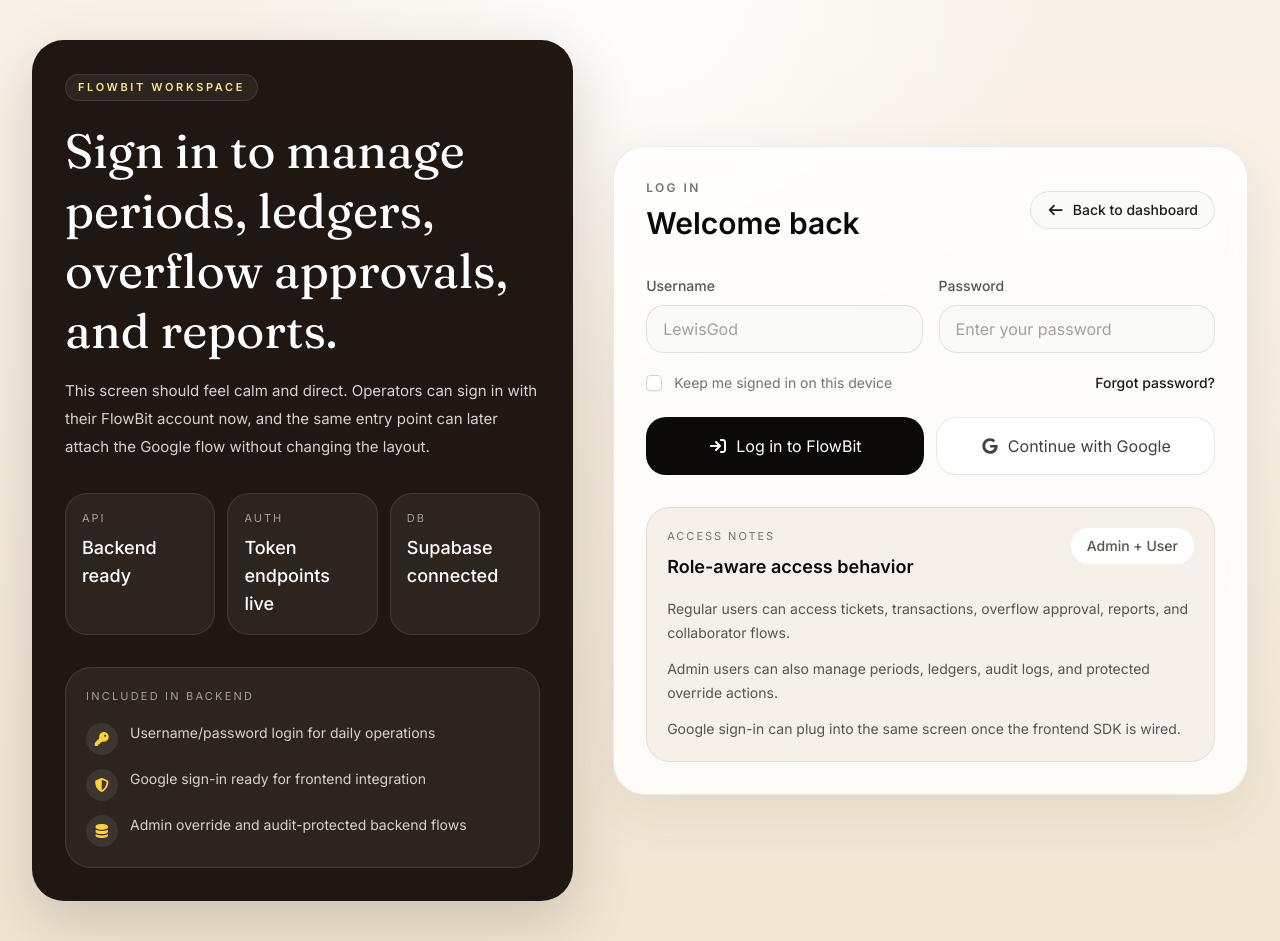
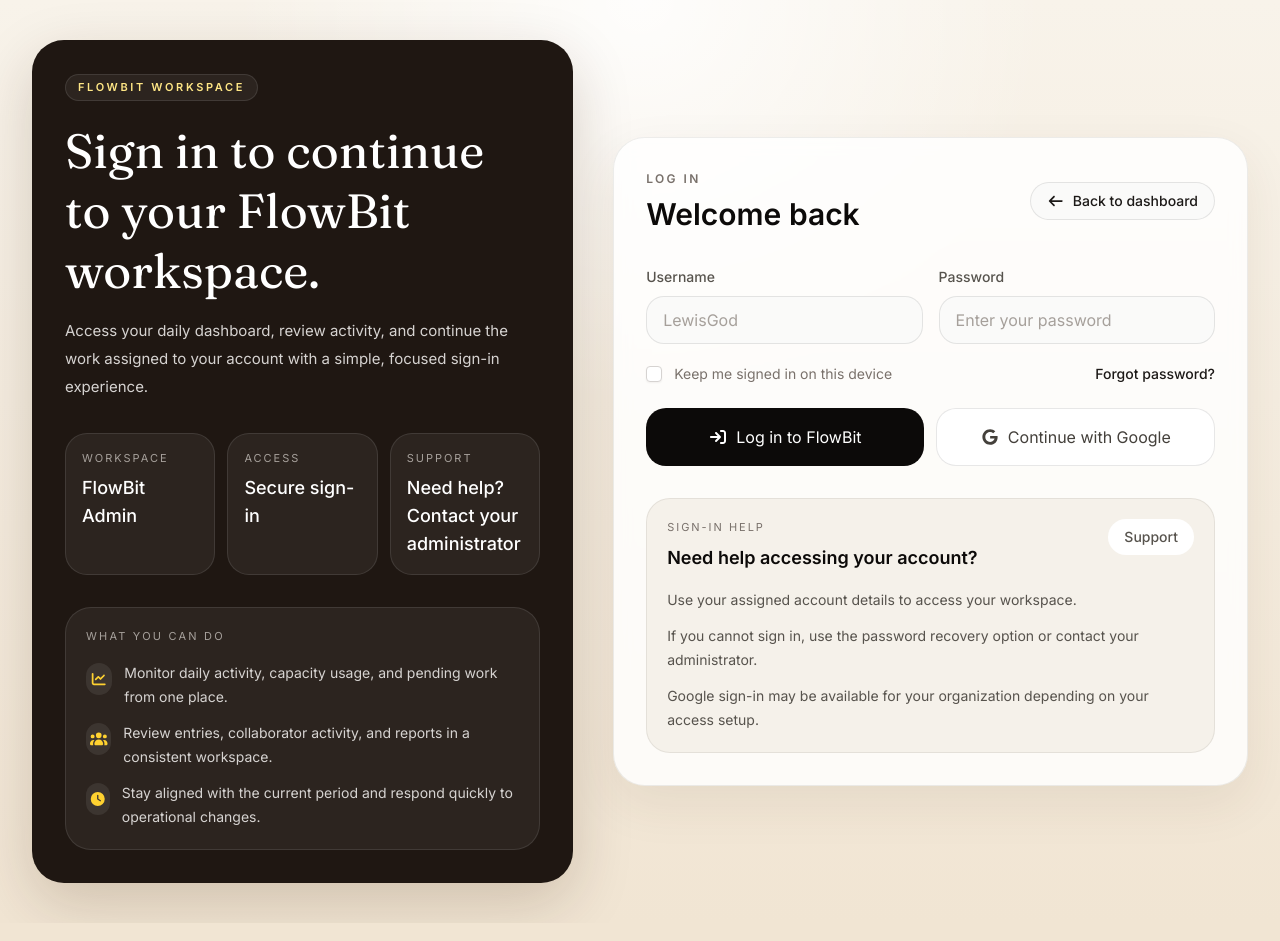
Before and after one commit to dana-khaing/FlowBit_Capacity-Based-Numeric-Transaction-Management-System, a Next.js app in the folder flowbit-frontend/: page /login in a window 1280 px wide. Built offline with nearby package versions, Linux system fonts and the light colour scheme.

Commit message:
Use production-safe copy on login screen

```diff
--- a/flowbit-frontend/src/components/auth/auth-marketing-panel.tsx
+++ b/flowbit-frontend/src/components/auth/auth-marketing-panel.tsx
@@ -1,26 +1,26 @@
 import { FontAwesomeIcon } from "@fortawesome/react-fontawesome";
-import { faDatabase, faKey, faShieldHalved } from "@fortawesome/free-solid-svg-icons";
+import { faChartLine, faClock, faUsers } from "@fortawesome/free-solid-svg-icons";
 import { Card, CardContent } from "@/components/ui/card";
 
 const authHighlights = [
   {
-    icon: faKey,
-    text: "Username/password login for daily operations",
+    icon: faChartLine,
+    text: "Monitor daily activity, capacity usage, and pending work from one place.",
   },
   {
-    icon: faShieldHalved,
-    text: "Google sign-in ready for frontend integration",
+    icon: faUsers,
+    text: "Review entries, collaborator activity, and reports in a consistent workspace.",
   },
   {
-    icon: faDatabase,
-    text: "Admin override and audit-protected backend flows",
+    icon: faClock,
+    text: "Stay aligned with the current period and respond quickly to operational changes.",
   },
 ];
 
-const envChecks = [
-  { label: "API", value: "Backend ready" },
-  { label: "Auth", value: "Token endpoints live" },
-  { label: "DB", value: "Supabase connected" },
+const infoCards = [
+  { label: "Workspace", value: "FlowBit Admin" },
+  { label: "Access", value: "Secure sign-in" },
+  { label: "Support", value: "Need help? Contact your administrator" },
 ];
 
 export function AuthMarketingPanel() {
@@ -30,15 +30,15 @@
         FlowBit Workspace
       </div>
       <h1 className="mt-5 font-serif text-4xl leading-tight text-white sm:text-5xl">
-        Sign in to manage periods, ledgers, overflow approvals, and reports.
+        Sign in to continue to your FlowBit workspace.
       </h1>
       <p className="mt-4 max-w-xl text-sm leading-7 text-stone-300 sm:text-[15px]">
-        This screen should feel calm and direct. Operators can sign in with their FlowBit account now, and the same
-        entry point can later attach the Google flow without changing the layout.
+        Access your daily dashboard, review activity, and continue the work assigned to your account with a simple,
+        focused sign-in experience.
       </p>
 
       <div className="mt-8 grid gap-3 sm:grid-cols-3">
-        {envChecks.map((item) => (
+        {infoCards.map((item) => (
           <Card key={item.label} className="rounded-[22px] border-white/10 bg-white/6">
             <CardContent className="px-4 py-4">
               <p className="text-[11px] uppercase tracking-[0.18em] text-stone-400">{item.label}</p>
@@ -50,7 +50,7 @@
 
       <Card className="mt-8 rounded-[26px] border-white/10 bg-white/6">
         <CardContent className="p-5">
-        <p className="text-[11px] uppercase tracking-[0.2em] text-stone-400">Included in backend</p>
+        <p className="text-[11px] uppercase tracking-[0.2em] text-stone-400">What You Can Do</p>
         <ul className="mt-4 space-y-3 text-sm leading-6 text-stone-300">
           {authHighlights.map((item) => (
             <li key={item.text} className="flex gap-3">
--- a/flowbit-frontend/src/components/auth/login-form-card.tsx
+++ b/flowbit-frontend/src/components/auth/login-form-card.tsx
@@ -10,9 +10,9 @@
 import { Checkbox } from "@/components/ui/checkbox";
 
 const accessNotes = [
-  "Regular users can access tickets, transactions, overflow approval, reports, and collaborator flows.",
-  "Admin users can also manage periods, ledgers, audit logs, and protected override actions.",
-  "Google sign-in can plug into the same screen once the frontend SDK is wired.",
+  "Use your assigned account details to access your workspace.",
+  "If you cannot sign in, use the password recovery option or contact your administrator.",
+  "Google sign-in may be available for your organization depending on your access setup.",
 ];
 
 export function LoginFormCard() {
@@ -63,10 +63,10 @@
         <CardContent className="p-5">
         <div className="flex flex-col gap-4 md:flex-row md:items-start md:justify-between">
           <div>
-            <p className="text-[11px] uppercase tracking-[0.18em] text-stone-500">Access Notes</p>
-            <h3 className="mt-2 text-lg font-semibold text-stone-950">Role-aware access behavior</h3>
+            <p className="text-[11px] uppercase tracking-[0.18em] text-stone-500">Sign-In Help</p>
+            <h3 className="mt-2 text-lg font-semibold text-stone-950">Need help accessing your account?</h3>
           </div>
-          <div className="rounded-full bg-white px-4 py-2 text-sm font-medium text-stone-600">Admin + User</div>
+          <div className="rounded-full bg-white px-4 py-2 text-sm font-medium text-stone-600">Support</div>
         </div>
 
         <ul className="mt-4 space-y-3 text-sm leading-6 text-stone-600">
```
